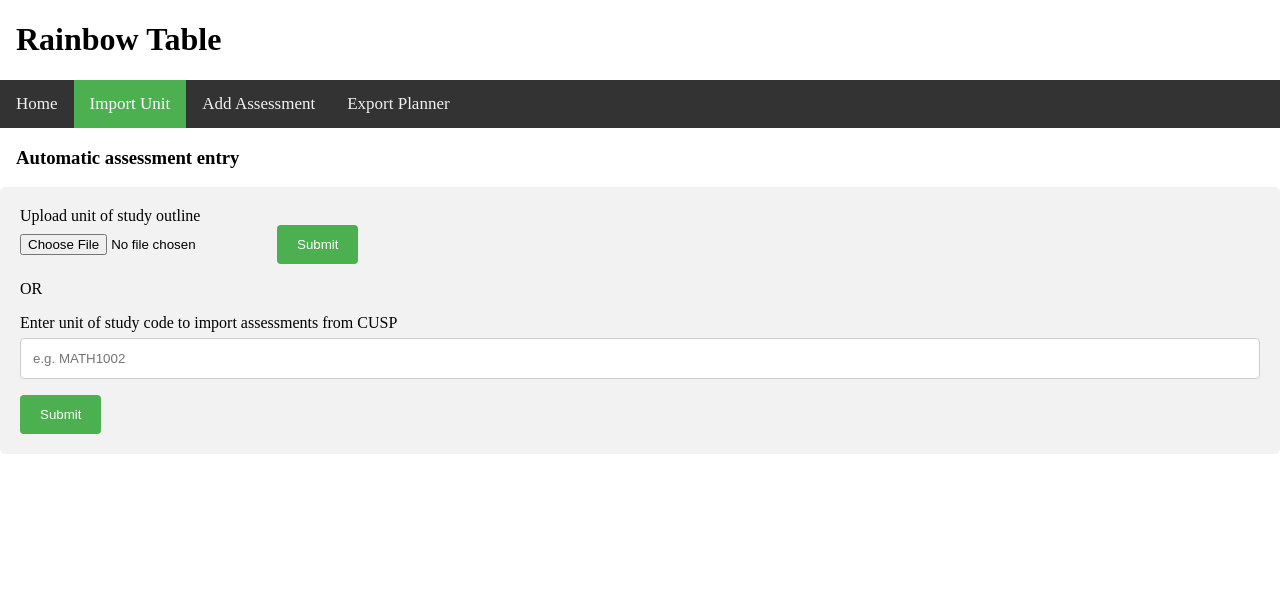
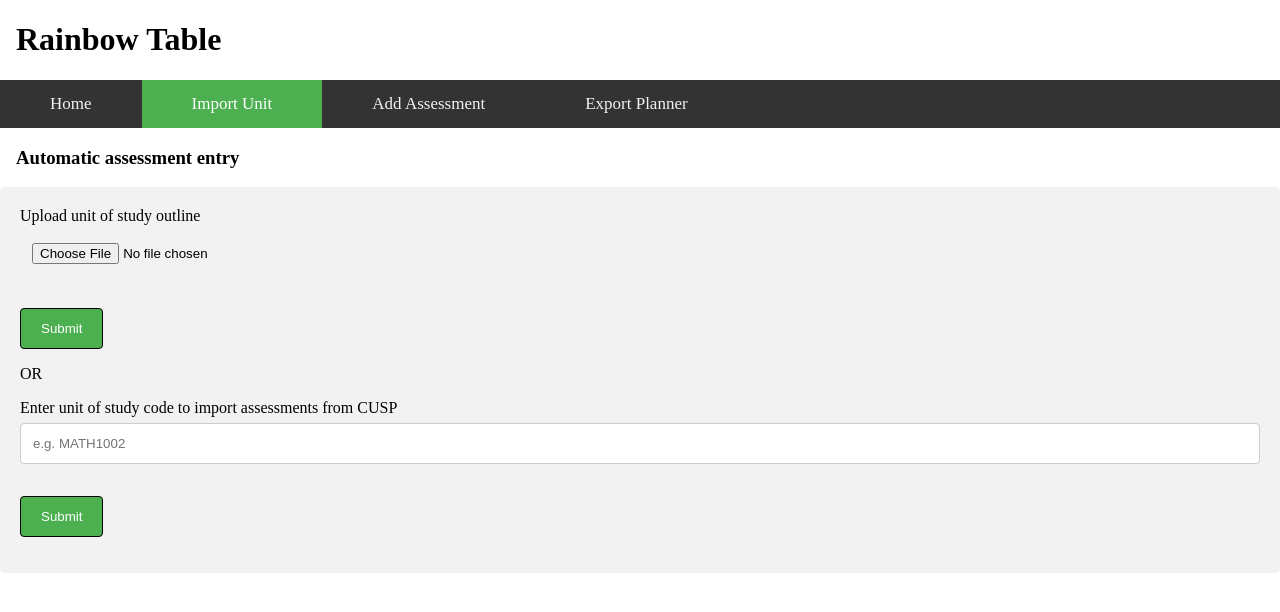
Before and after one commit to lyneca/rainbow-table, a Bottle app: page /import in a window 1280 px wide. Shown: the top 612 px of the page. Run offline with Bottle, Linux system fonts and the light colour scheme; parts of the project's set-up code (start-up, migrations or seed data) failed here and were passed over.

Commit message:
Because I am an ID10T

```diff
--- a/templates/global.css
+++ b/templates/global.css
@@ -12,7 +12,7 @@ input[type=submit] {
   background-color: #4CAF50;
   color: white;
   padding: 12px 20px;
-  border: none;
+  border: 1px solid #000;
   border-radius: 4px;
   cursor: pointer;
 }
@@ -25,6 +25,17 @@ input[type=text], select, textarea {
   width: 100%;
   padding: 12px;
   border: 1px solid #ccc;
+  border-radius: 4px;
+  box-sizing: border-box;
+  margin-top: 6px;
+  margin-bottom: 16px;
+  resize: vertical;
+}
+
+input[type=file]{
+  width: 20%;
+  padding: 12px;
+  border: 0px solid #ccc;
   border-radius: 4px;
   box-sizing: border-box;
   margin-top: 6px;
@@ -51,11 +62,13 @@ td, th {
 }
 
 .topnav a {
+  /*border: 1px solid #FFFFFF;*/
   float: left;
   display: block;
   color: #f2f2f2;
   text-align: center;
-  padding: 14px 16px;
+  padding: 14px 50px;
+  margin: 0px;
   text-decoration: none;
   font-size: 17px;
 }
--- a/templates/import.html
+++ b/templates/import.html
@@ -22,15 +22,13 @@
   <form action="/new" method=POST>
     <label for="unit">Upload unit of study outline</label><br/>
     <input type="file" name="pic" accept="image/*">
-		<input type="submit">
+    <p><input type="submit"></p>
   </form>
     <p>OR<p>
 	<form action="/query" method=GET>
     <label for="unit">Enter unit of study code to import assessments from CUSP</label>
     <input type="text" id="unit" name="unitCode" placeholder="e.g. MATH1002">
-    <br/>
-    <input type="submit">
-
+    <p><input type="submit"></p>
   </form>
 </div>
 
```
